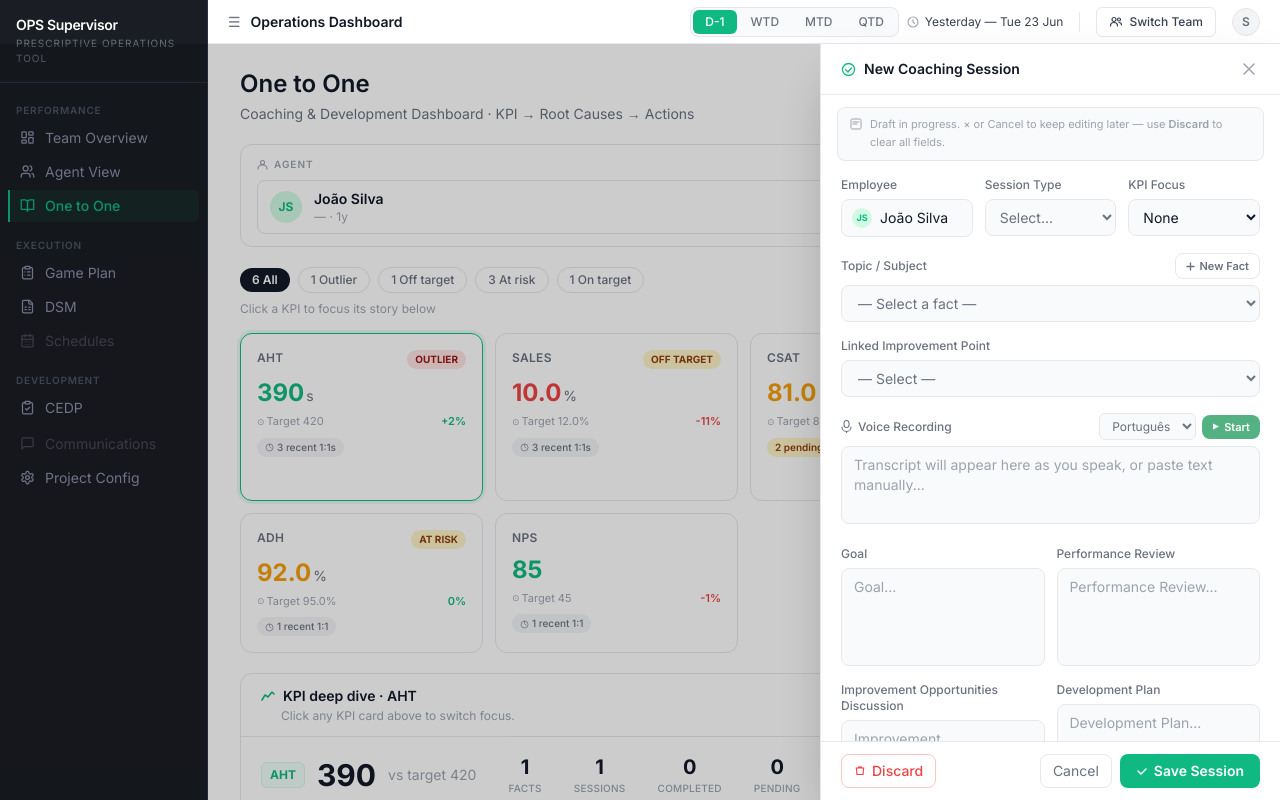
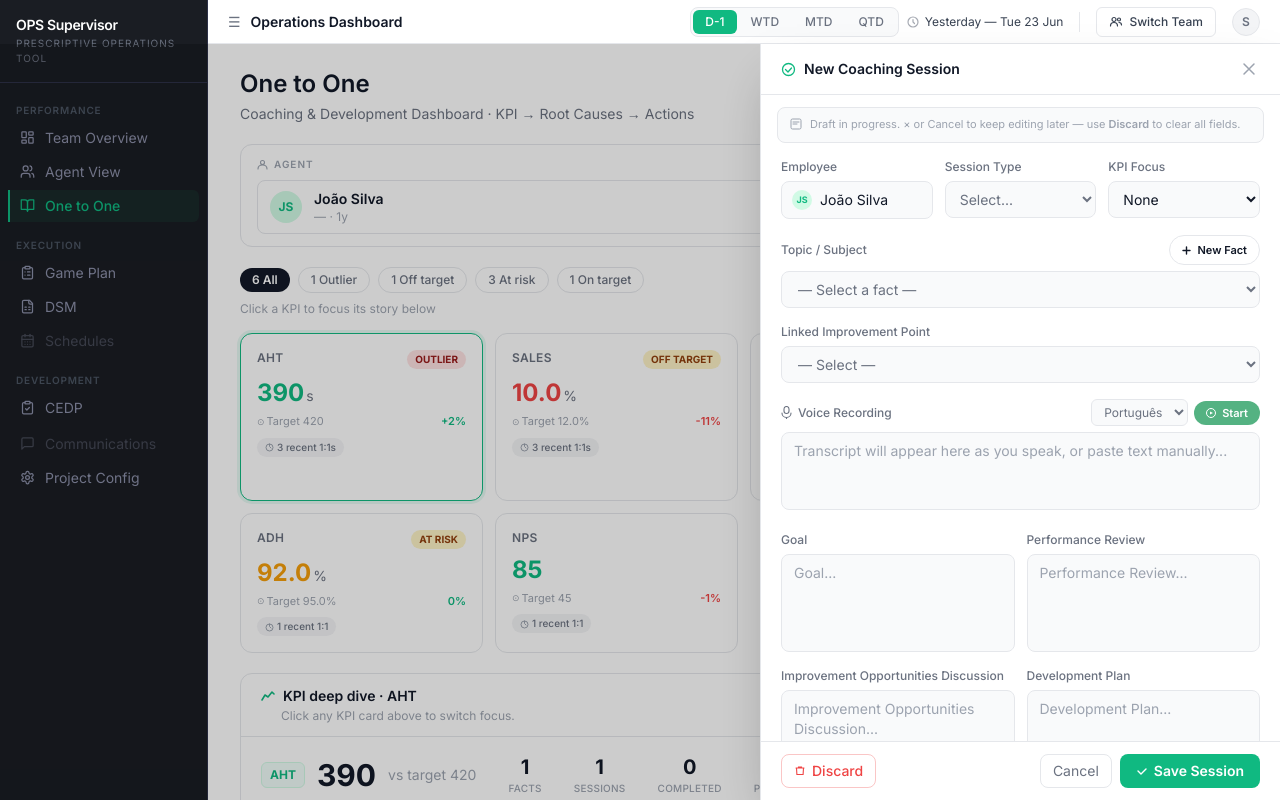
Before and after one commit to andresromero-blip/ops-supervisor-prototypes, a Next.js app: page /projects/20260620-one-to-one in a window 1280 px wide. Both pictures are taken after a click on the button "+ New Session". Shown: the top 800 px of the page. Built offline with nearby package versions, Linux system fonts and the light colour scheme.

Commit message:
Update page.tsx

```diff
--- a/app/projects/20260620-one-to-one/page.tsx
+++ b/app/projects/20260620-one-to-one/page.tsx
@@ -219,7 +219,6 @@ export default function OneToOnePage() {
                 className="flex items-center gap-1.5 px-3 py-2 rounded-lg text-sm font-semibold text-white flex-shrink-0 whitespace-nowrap"
                 style={{ background: "#10B981" }}
               >
-                <svg width="12" height="12" viewBox="0 0 12 12" fill="none"><path d="M6 1v10M1 6h10" stroke="white" strokeWidth="1.5" strokeLinecap="round"/></svg>
                 + New Session
               </button>
             </div>
@@ -482,7 +481,7 @@ export default function OneToOnePage() {
               {/* Panel */}
               <div
                 className="bg-white flex flex-col border-l border-border shadow-2xl"
-                style={{ width: 460, overflowY: "hidden" }}
+                style={{ width: 520, overflowY: "hidden" }}
               >
                 {/* Header */}
                 <div className="flex items-center justify-between px-5 py-3.5 border-b border-border flex-shrink-0">
@@ -538,7 +537,7 @@ export default function OneToOnePage() {
                   <div>
                     <div className="flex items-center justify-between mb-1.5">
                       <label className="text-xs font-medium text-text-secondary">Topic / Subject</label>
-                      <button className="flex items-center gap-1 text-[11px] font-semibold px-2.5 py-1 rounded-lg border border-border bg-white text-text-secondary hover:border-brand hover:text-brand transition-colors">
+                      <button className="flex items-center gap-1.5 text-[11px] font-semibold px-3 py-1.5 rounded-full border border-border bg-white text-text-primary hover:border-brand transition-colors">
                         <svg width="9" height="9" viewBox="0 0 9 9" fill="none"><path d="M4.5 1v7M1 4.5h7" stroke="currentColor" strokeWidth="1.4" strokeLinecap="round"/></svg>
                         New Fact
                       </button>
@@ -572,8 +571,8 @@ export default function OneToOnePage() {
                           <option>English</option>
                           <option>Español</option>
                         </select>
-                        <button className="flex items-center gap-1 text-[11px] font-semibold px-2.5 py-1 rounded-lg text-white" style={{background:"#54B282"}}>
-                          <svg width="8" height="9" viewBox="0 0 8 9" fill="none"><path d="M1 1.5l6 3-6 3V1.5z" fill="white"/></svg>
+                        <button className="flex items-center gap-1.5 text-[11px] font-semibold px-3 py-1 rounded-full text-white" style={{background:"#54B282"}}>
+                          <svg width="10" height="10" viewBox="0 0 10 10" fill="none"><circle cx="5" cy="5" r="4.5" stroke="white" strokeWidth="1"/><path d="M4 3.5l3 1.5-3 1.5V3.5z" fill="white"/></svg>
                           Start
                         </button>
                       </div>
```
